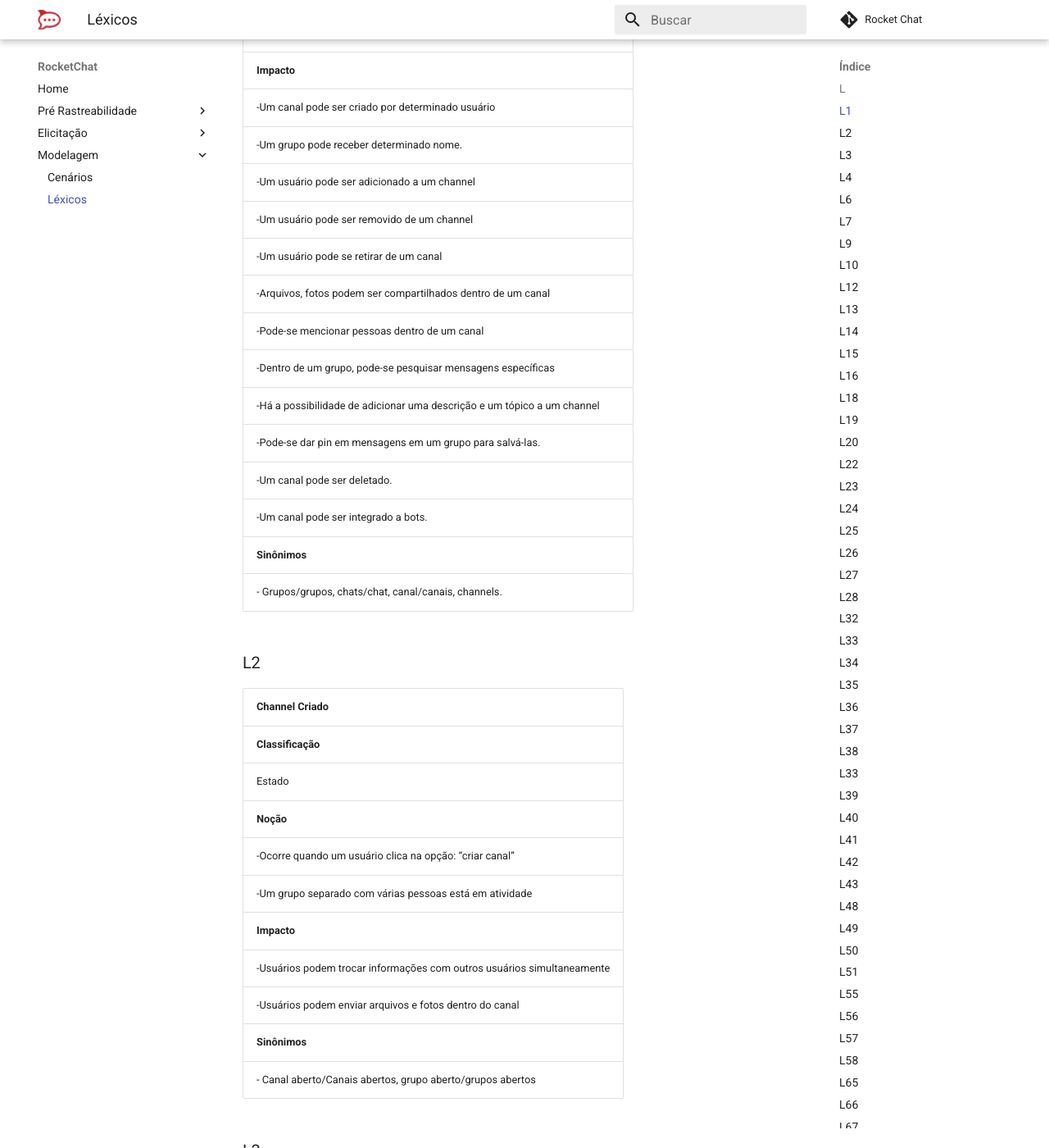
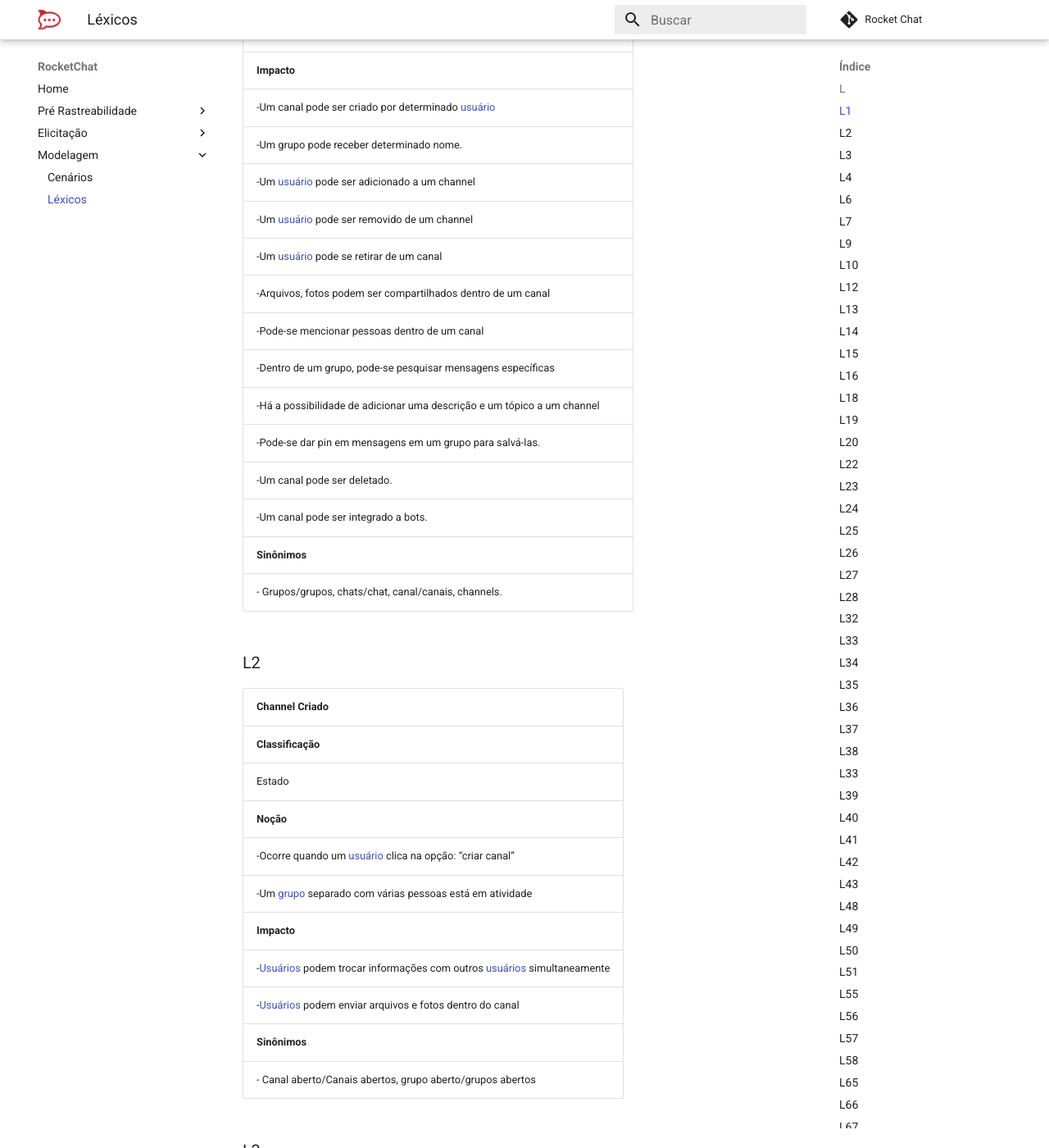
Before and after one commit to MarcosNBJ/2019.1-RocketChat, an MkDocs documentation site: the page built from docs/Modelagem/lexicos.md, in a window 1280 px wide and 1400 px high, scrolled down 1076 px. Shown: the whole window at 82% size. Built offline with MkDocs 1.6.1 and Material for MkDocs 9.7.7, drawn with Linux system fonts in a browser that asks for light colours; comment, search, counter and statistics services are not loaded; part of the change alters nothing that is shown; some of the changed text lies outside the part shown.

```diff
--- a/docs/Modelagem/lexicos.md
+++ b/docs/Modelagem/lexicos.md
@@ -22,16 +22,16 @@
 | Objeto|
 |**Noção**|
 |-Canal de comunicação e compartilhamento de informações.|
-|-Salas criadas por usuários.|
+|-Salas criadas por [usuários](#l19).|
 |-Onde ocorre as principais discussões de grupo dentro da plataforma.|
-|-Função principal da plataforma no campo de comunicação entre os usuários.|
+|-Função principal da plataforma no campo de comunicação entre os [usuários](#l19).|
 |-Grupo de conversa com um tema selecionado.|
 |**Impacto** |
-|-Um canal pode ser criado por determinado usuário|
+|-Um canal pode ser criado por determinado [usuário](#l19)|
 |-Um grupo pode receber determinado nome.|
-|-Um usuário pode ser adicionado a um channel|
-|-Um usuário pode ser removido de um channel|
-|-Um usuário pode se retirar de um canal|
+|-Um [usuário](#l19) pode ser adicionado a um channel|
+|-Um [usuário](#l19) pode ser removido de um channel|
+|-Um [usuário](#l19) pode se retirar de um canal|
 |-Arquivos, fotos podem ser compartilhados dentro de um canal|
 |-Pode-se mencionar pessoas dentro de um canal|
 |-Dentro de um grupo, pode-se pesquisar mensagens específicas|
@@ -49,11 +49,11 @@
 |**Classificação**|
 | Estado|
 |**Noção**|
-|-Ocorre quando um usuário clica na opção: “criar canal”|
-|-Um grupo separado com várias pessoas está em atividade |
+|-Ocorre quando um [usuário](#l19) clica na opção: “criar canal”|
+|-Um [grupo](#l1) separado com várias pessoas está em atividade |
 |**Impacto** |
-| -Usuários podem trocar informações com outros usuários simultaneamente |
-| -Usuários podem enviar arquivos e fotos dentro do canal|
+| -[Usuários](#l19) podem trocar informações com outros [usuários](#l19) simultaneamente |
+| -[Usuários](#l19) podem enviar arquivos e fotos dentro do canal|
 |**Sinônimos**|
 | - Canal aberto/Canais abertos, grupo aberto/grupos abertos|
 
```
